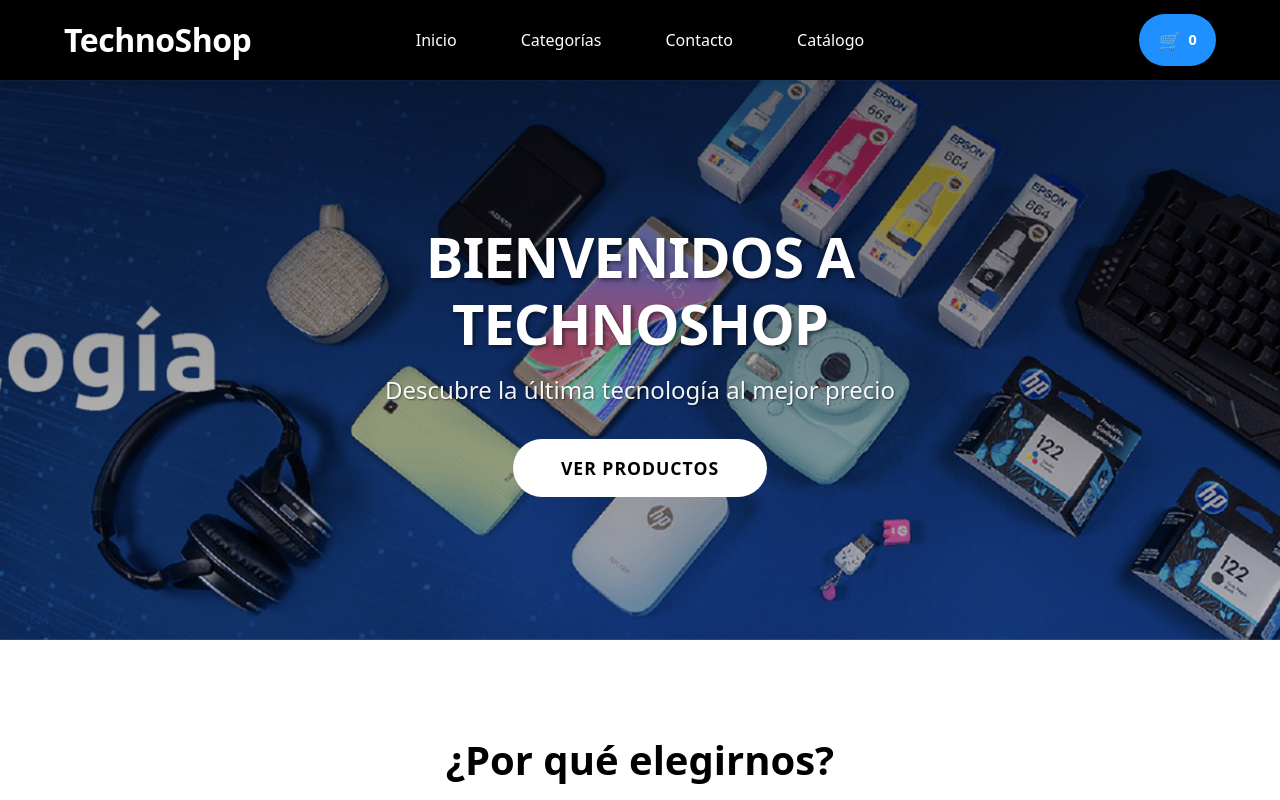
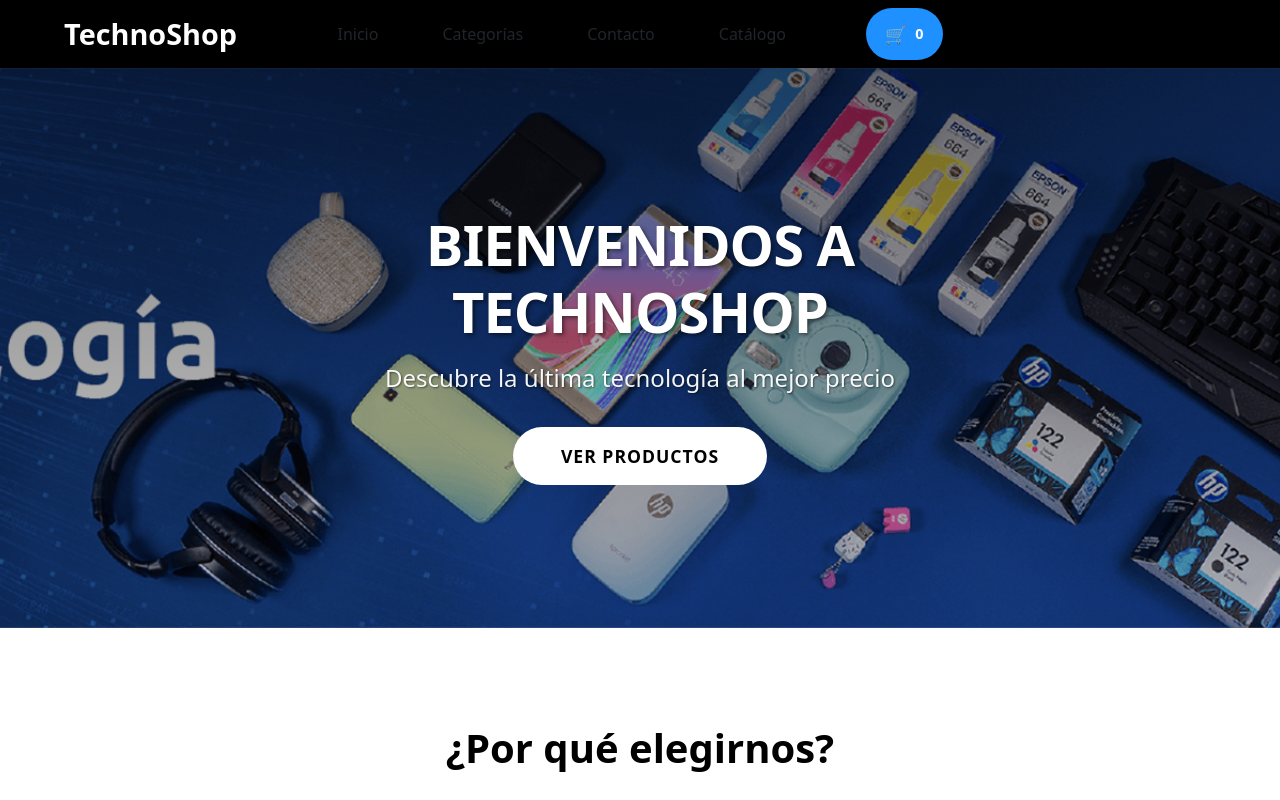
Before and after one commit to VaneSolis/Technoshop, a React (Vite) app: page / in a window 1280 px wide. Shown: the top 800 px of the page. Built offline with nearby package versions, Linux system fonts and the light colour scheme.

Commit message:
Corregidos los estilos del menú desplegable en la barra de navegación

```diff
--- a/src/components/navigation/NavBar.css
+++ b/src/components/navigation/NavBar.css
@@ -10,27 +10,22 @@
 }
 
 .navbar {
+    background-color: #000;
+    padding: 1rem 0;
     position: fixed;
     top: 0;
     left: 0;
     right: 0;
-    background-color: #000000;
-    box-shadow: 0 2px 10px rgba(0, 0, 0, 0.1);
     z-index: 1000;
-    height: 80px;
-    width: 100%;
 }
 
 .navbar-container {
-    width: 100%;
     max-width: 1440px;
     margin: 0 auto;
     padding: 0 2rem;
     display: flex;
     justify-content: space-between;
     align-items: center;
-    height: 100%;
-    position: relative;
 }
 
 .logo {
@@ -42,65 +37,31 @@
 }
 
 .logo h1 {
+    color: #fff;
+    font-size: 1.8rem;
     margin: 0;
-    font-size: 2rem;
     font-weight: 600;
-    letter-spacing: -0.5px;
-    color: #fff;
-    -webkit-text-fill-color: #fff;
-    background: none;
 }
 
 .nav-menu {
     display: flex;
-    gap: 3rem;
+    list-style: none;
+    margin: 0;
+    padding: 0;
     align-items: center;
-    margin: 0 auto;
-    padding: 0;
-    list-style: none;
-    height: 100%;
-    justify-content: center;
-    flex: 1;
+    gap: 2rem;
 }
 
 .nav-link {
+    color: #fff;
     text-decoration: none;
-    color: #fff !important;
+    font-size: 1rem;
     font-weight: 500;
-    font-size: 1.1rem;
-    transition: all 0.3s ease;
-    position: relative;
-    height: 100%;
-    display: flex;
-    align-items: center;
-    padding: 0 1rem;
+    transition: color 0.3s ease;
 }
 
 .nav-link:hover {
-    color: #fff !important;
-    text-shadow: 0 0 15px rgba(255, 255, 255, 0.8);
-}
-
-.nav-link::after {
-    content: '';
-    position: absolute;
-    bottom: 0;
-    left: 0;
-    width: 100%;
-    height: 3px;
-    background: linear-gradient(90deg, #1e90ff, #00bfff);
-    transform: scaleX(0);
-    transition: transform 0.3s ease;
-    border-radius: 3px;
-}
-
-.nav-link:hover::after {
-    transform: scaleX(1);
-}
-
-.cart-widget {
-    position: absolute;
-    right: 2rem;
+    color: #ccc;
 }
 
 .menu-toggle {
@@ -109,9 +70,6 @@
     border: none;
     cursor: pointer;
     padding: 0.5rem;
-    z-index: 1001;
-    position: absolute;
-    right: 2rem;
 }
 
 .hamburger {
@@ -120,7 +78,7 @@
     height: 2px;
     background-color: #fff;
     position: relative;
-    transition: all 0.3s ease-in-out;
+    transition: all 0.3s ease;
 }
 
 .hamburger::before,
@@ -130,15 +88,15 @@
     width: 24px;
     height: 2px;
     background-color: #fff;
-    transition: all 0.3s ease-in-out;
+    transition: all 0.3s ease;
 }
 
 .hamburger::before {
-    transform: translateY(-8px);
+    top: -8px;
 }
 
 .hamburger::after {
-    transform: translateY(8px);
+    bottom: -8px;
 }
 
 .hamburger.active {
@@ -146,83 +104,101 @@
 }
 
 .hamburger.active::before {
-    transform: rotate(45deg) translateY(0);
+    transform: rotate(45deg);
+    top: 0;
 }
 
 .hamburger.active::after {
-    transform: rotate(-45deg) translateY(0);
+    transform: rotate(-45deg);
+    bottom: 0;
+}
+
+/* Estilos para el menú desplegable */
+.dropdown {
+    position: relative;
+    display: inline-block;
+}
+
+.dropdown-content {
+    display: none;
+    position: absolute;
+    top: 100%;
+    left: 0;
+    background-color: #fff;
+    min-width: 200px;
+    box-shadow: 0 8px 16px rgba(0,0,0,0.1);
+    z-index: 1000;
+    border-radius: 4px;
+    padding: 0.5rem 0;
+}
+
+.dropdown:hover .dropdown-content {
+    display: block;
+}
+
+.dropdown-content .nav-link {
+    color: #000;
+    padding: 0.75rem 1rem;
+    display: block;
+    transition: background-color 0.3s ease;
+}
+
+.dropdown-content .nav-link:hover {
+    background-color: #f5f5f5;
+    color: #000;
 }
 
 /* Estilos para móviles */
 @media screen and (max-width: 768px) {
-    .navbar {
-        height: 60px;
-    }
-
-    .navbar-container {
-        padding: 0 1rem;
-    }
-
-    .logo {
-        left: 1rem;
-    }
-
-    .logo h1 {
-        font-size: 1.5rem;
-    }
-
     .menu-toggle {
         display: block;
-        right: 1rem;
     }
 
     .nav-menu {
-        position: fixed;
-        top: 60px;
+        display: none;
+        position: absolute;
+        top: 100%;
         left: 0;
         right: 0;
-        background-color: rgba(0, 0, 0, 0.98);
+        background-color: #000;
         flex-direction: column;
-        padding: 2rem;
-        gap: 1.5rem;
-        transform: translateY(-150%);
-        transition: transform 0.3s ease-in-out;
-        backdrop-filter: blur(10px);
-        height: auto;
-        justify-content: flex-start;
+        padding: 1rem 0;
+        gap: 1rem;
     }
 
     .nav-menu.active {
-        transform: translateY(0);
+        display: flex;
     }
 
-    .nav-link {
-        color: #fff !important;
-        font-size: 1.2rem;
-        width: 100%;
-        text-align: center;
-        padding: 1rem;
-        height: auto;
-        border-radius: 8px;
-        background: rgba(255, 255, 255, 0.05);
+    .dropdown-content {
+        position: static;
+        display: none;
+        background-color: transparent;
+        box-shadow: none;
+        padding-left: 1rem;
+        margin-top: 0.5rem;
     }
 
-    .nav-link:hover {
-        background: rgba(255, 255, 255, 0.1);
-        transform: translateY(-2px);
+    .dropdown:hover .dropdown-content,
+    .dropdown:focus .dropdown-content,
+    .dropdown:active .dropdown-content {
+        display: block;
     }
 
-    .nav-link::after {
-        display: none;
+    .dropdown-content .nav-link {
+        color: #fff;
+        padding: 0.5rem 1rem;
     }
 
-    .cart-widget {
-        position: static;
-        margin-top: 1rem;
-        width: 100%;
-        display: flex;
-        justify-content: center;
+    .dropdown-content .nav-link:hover {
+        background-color: rgba(255,255,255,0.1);
+        color: #fff;
     }
+}
+
+/* Estilos para el carrito */
+.cart-widget {
+    margin-left: 1rem;
 }
 
 /* Estilos para tablets */
@@ -285,41 +261,6 @@
     }
 }
 
-.dropdown {
-    position: relative;
-    display: inline-block;
-}
-
-.dropdown-content {
-    display: none;
-    position: absolute;
-    background-color: #fff;
-    min-width: 160px;
-    box-shadow: 0px 8px 16px 0px rgba(0,0,0,0.2);
-    z-index: 1;
-    border-radius: 4px;
-}
-
-.dropdown:hover .dropdown-content {
-    display: flex;
-    flex-direction: column;
-}
-
-.dropdown-content .nav-link {
-    color: black;
-    padding: 12px 16px;
-    text-decoration: none;
-    display: block;
-}
-
-.dropdown-content .nav-link:hover {
-    background-color: #f1f1f1;
-}
-
-.dropdown > span {
-    cursor: pointer;
-}
-
 @media screen and (max-width: 768px) {
     .dropdown-content {
         position: static;
```
